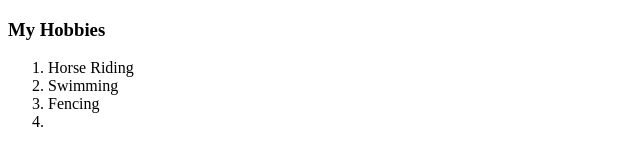
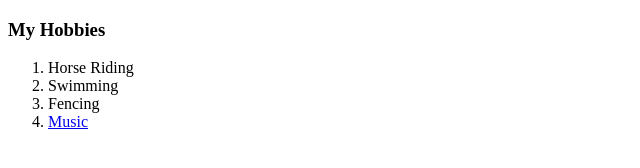
Before and after one commit to JackOBlake/cv, a plain HTML site: page hobbies.html in a window 1280 px wide. Shown: the full height of the page, 0-640 px from the left. Drawn offline with Linux system fonts and the light colour scheme.

Commit message:
Update hobbies.html

```diff
--- a/hobbies.html
+++ b/hobbies.html
@@ -9,7 +9,7 @@
     <ol><li>Horse Riding</li>
     <li>Swimming</li>
     <li>Fencing</li>
-    <li><a href="https://www.youtube.com/watch?v=Fd_3EkGr0-4>Music</a></li>
+    <li><a href="https://www.youtube.com/watch?v=Fd_3EkGr0-4">Music</a></li>
     </ol>
   </body>
 </html>
```
